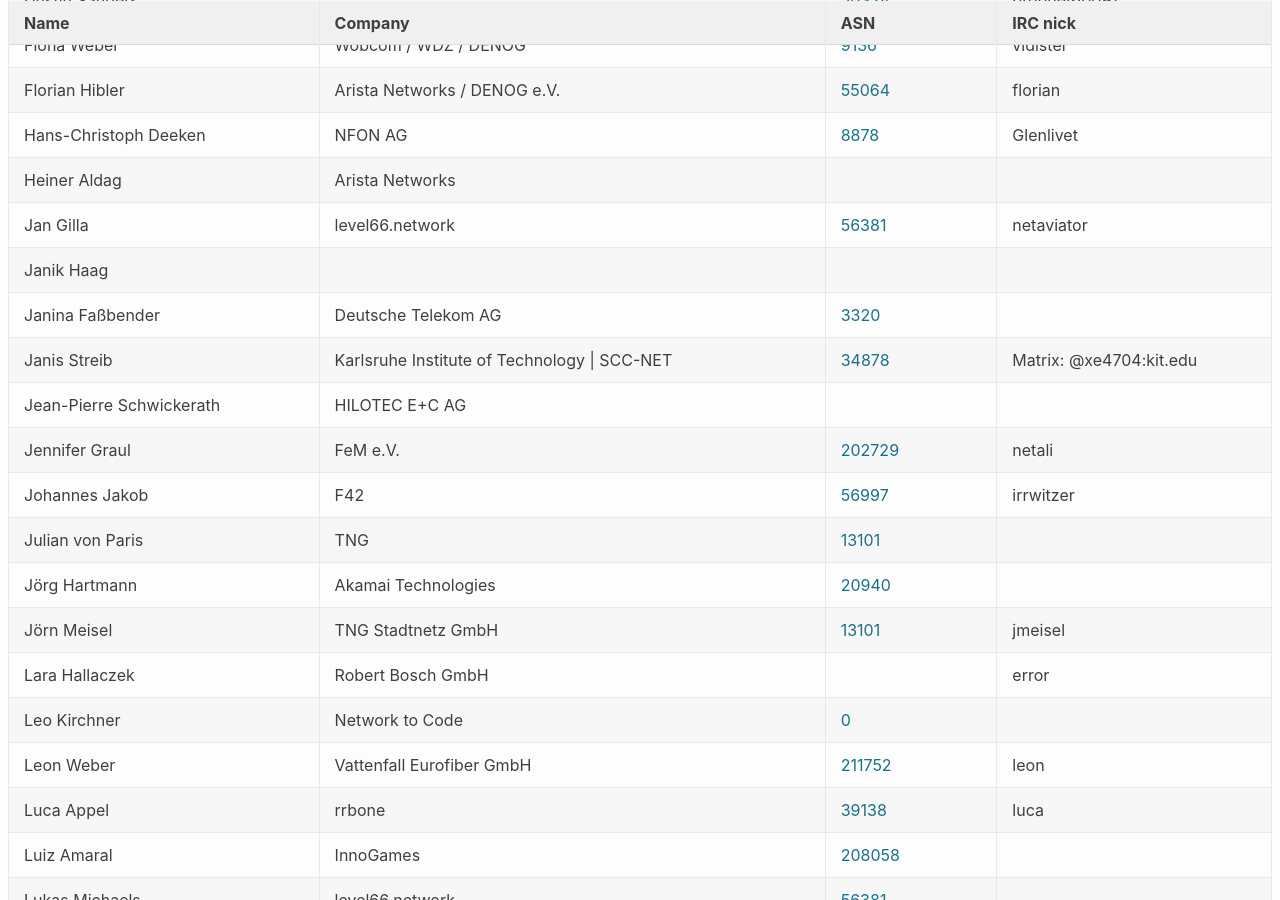
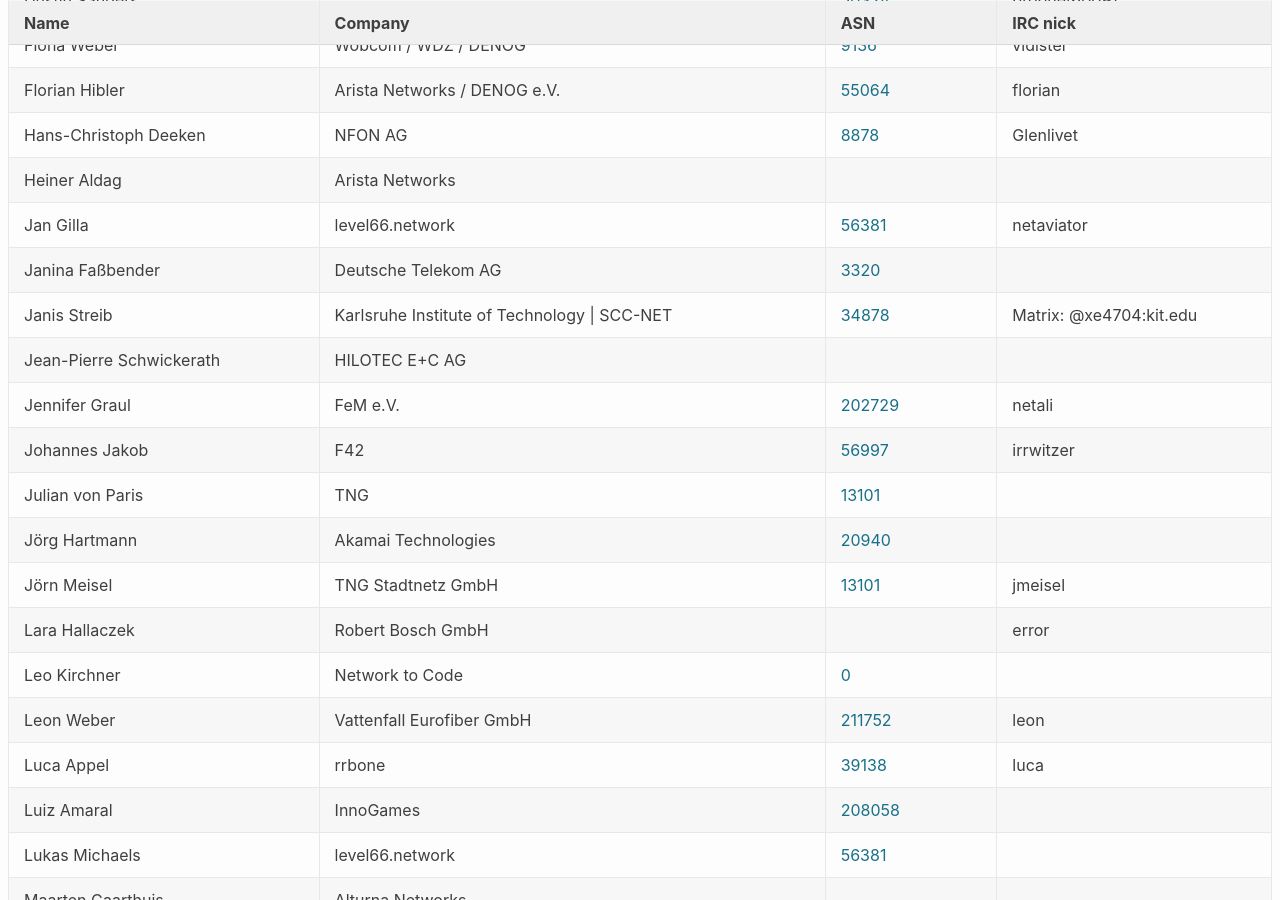
Before and after one commit to denog/pretix-attendeelist, a Jekyll site: the page built from denog15/index.md, in a window 1280 px wide and 900 px high, scrolled down 1144 px. Built offline with Jekyll 4.4.1, drawn with Linux system fonts in a browser that asks for light colours.

Commit message:
Latest data: Wed Aug 16 22:09:57 UTC 2023

```diff
--- a/_data/attendees_denog15_onsite.json
+++ b/_data/attendees_denog15_onsite.json
@@ -160,12 +160,6 @@
     "company": "level66.network",
     "irc": "netaviator",
     "asn": "56381"
-  },
-  {
-    "name": "Janik Haag",
-    "company": null,
-    "irc": null,
-    "asn": null
   },
   {
     "name": "Janina Faßbender",
```
